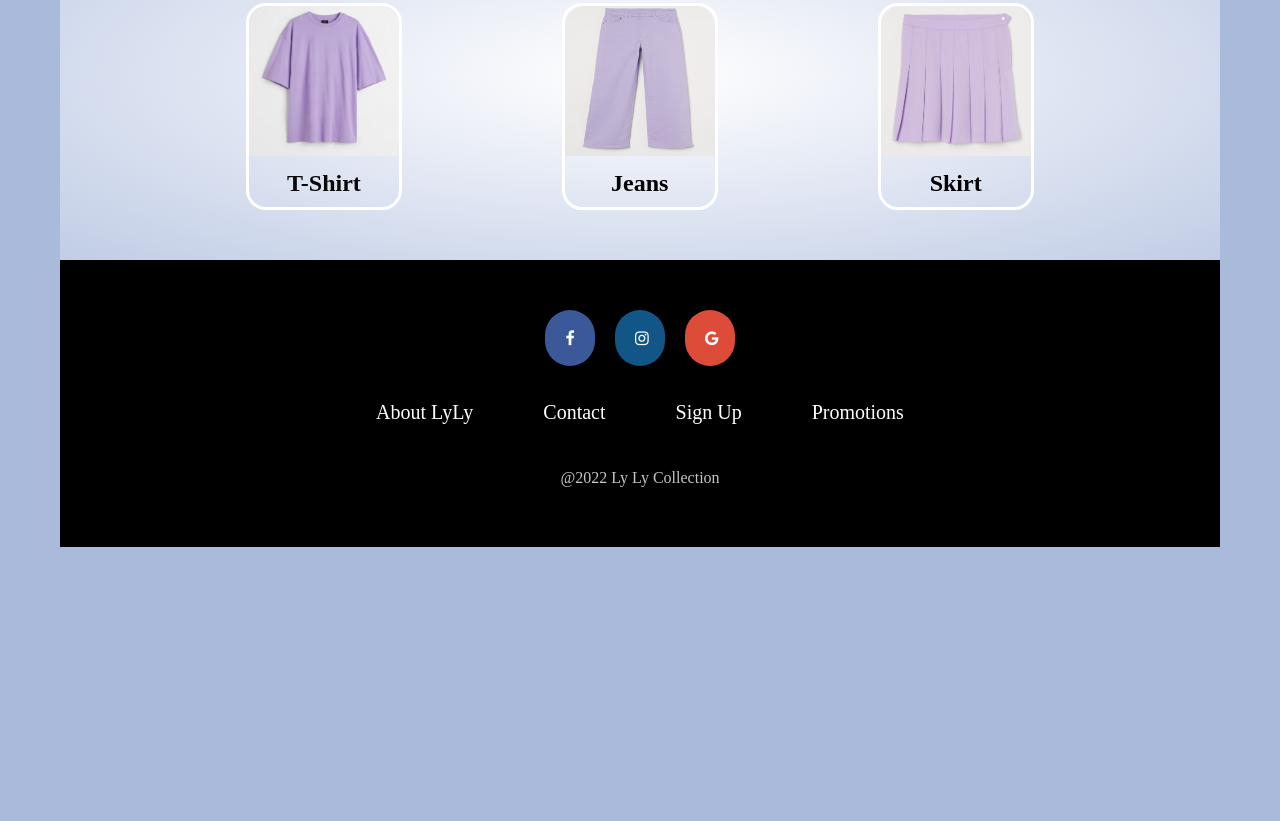
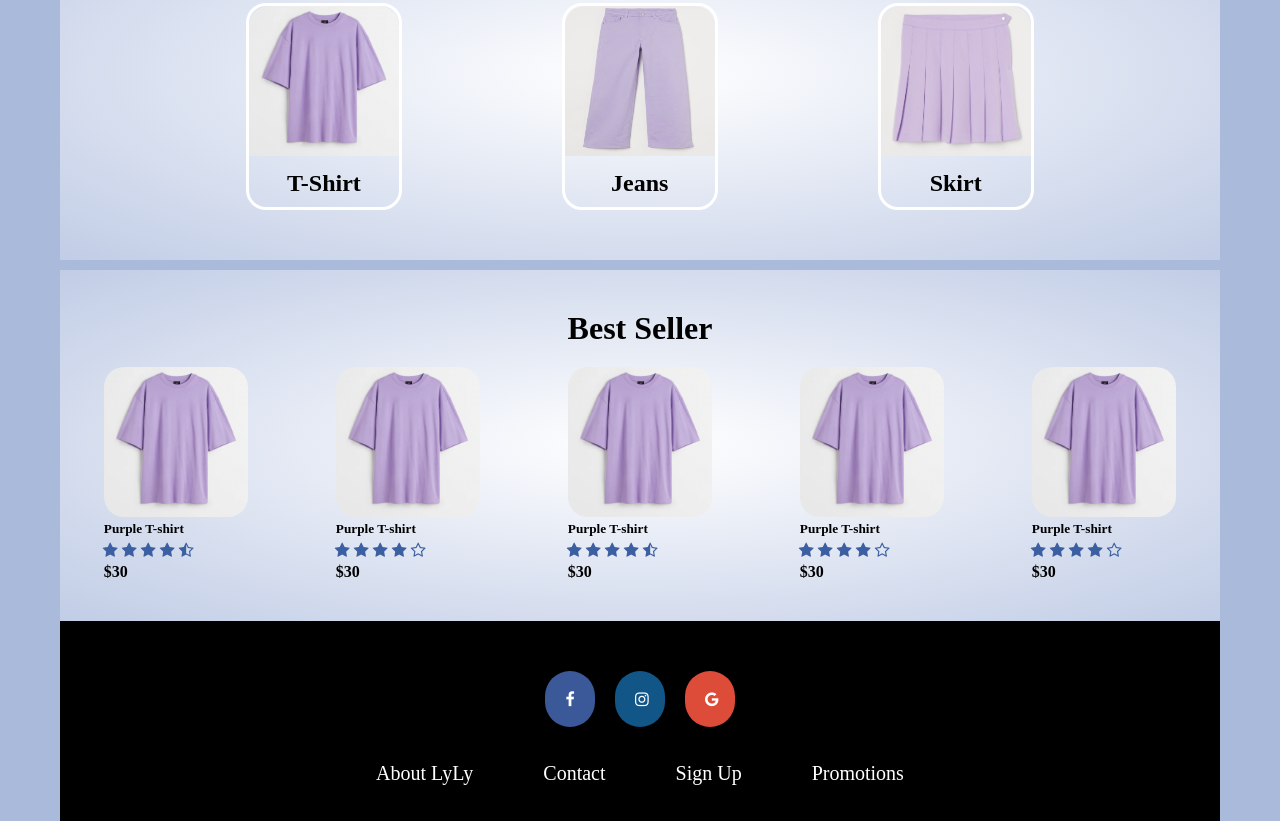
Before and after one commit to lehuuduyen/linhbraCV, a plain HTML site: page index.html in a window 1280 px wide. Shown: the part 607-1428 px from the top of the page. Before the commit the page ends 1154 px from the top, so only its background shows below. Drawn offline with Linux system fonts and the light colour scheme; files whose address does not match are found by name.

Commit message:
Add Best Seller section including picture and description

```diff
--- a/css/lylyStyle.css
+++ b/css/lylyStyle.css
@@ -405,3 +405,49 @@ a              /* No underline link + color */
     color: rgb(201, 195, 195);
     padding: 20px;
 }
+
+
+/* Best Seller */
+.pro-container
+{
+    margin: 10px 0px 0px 0px;
+    padding-top: 20px;
+    padding-bottom: 40px;
+    background: radial-gradient(#fff,rgb(193, 205, 230));
+}
+.pro-container h1
+{
+    text-align: center;
+    padding: 20px;
+}
+.pro-box
+{
+    display: flex;
+    align-items: center;
+    flex-wrap: wrap;
+    justify-content: space-around;
+}
+.pro-box img
+{
+    height: 150px;
+    border-radius: 20px;
+    transition: transform 0.5s;
+}
+.pro-box img:hover
+{
+    box-shadow: 2px 2px 30px rgba(0,0,0,0.2);
+    transform: translateY(-5px);
+}
+/* star */
+.star
+{
+    margin: 0;
+    text-indent: -3px;
+}
+.star .fa
+{
+    width: 5px;
+    margin: 5px;
+    padding: 0px;
+    color: rgb(59, 95, 161);
+}
--- a/index.html
+++ b/index.html
@@ -9,6 +9,7 @@
     <title> Lyly's shop | Welcome </title>
     <link rel="stylesheet" href="css/lylyStyle.css">
     <link rel="icon" href="Photo/Lyly_icon.jpg">
+    <link rel="stylesheet" href="https://cdnjs.cloudflare.com/ajax/libs/font-awesome/4.7.0/css/font-awesome.min.css">
     <link rel="stylesheet" href="https://cdnjs.cloudflare.com/ajax/libs/font-awesome/4.7.0/css/font-awesome.min.css">
     <link rel="stylesheet" href="https://cdnjs.cloudflare.com/ajax/libs/font-awesome/4.7.0/css/font-awesome.min.css">
 </head>
@@ -88,7 +89,7 @@
         </div>
         <!--header-->
 
-    <!-- Javascript Function for Button + Image -->
+        <!-- Javascript Function for Button + Image -->
         <script type="text/javascript">
             var counter = 1;
             setInterval(function () {
@@ -115,8 +116,7 @@
             <div class="row2">
                 <div class="col-4">
                     <a href="T-shirt.html"><img src="Photo/FeTuPurpleTshirt.png"></a>
-                    <a href="T-shirt.html">
-                        <h2>T-Shirt</h2>
+                    <h2>T-Shirt</h2>
                     </a>
                 </div>
                 <div class="col-4">
@@ -131,6 +131,79 @@
 
         </div>
         <!--FeProduct-->
+
+        <!-- Best Seller -->
+        <div class="pro-container">
+            <h1>Best Seller</h1>
+            <div class="pro-box">
+                    <div class="pro">
+                        <a href="#"><img src="Photo/FeTuPurpleTshirt.png"></a>
+                        <!-- Pro-Description -->
+                        <h5>Purple T-shirt</h5>
+                        <div class="star">
+                            <i class="fa fa-star"></i>
+                            <i class="fa fa-star"></i>
+                            <i class="fa fa-star"></i>
+                            <i class="fa fa-star"></i>
+                            <i class="fa fa-star-half-o"></i>
+                        </div>
+                        <h4>$30</h4>
+                    </div>
+                    <div class="pro">
+                        <a href="#"><img src="Photo/FeTuPurpleTshirt.png"></a>
+                        <!-- Pro-Description -->
+                        <h5>Purple T-shirt</h5>
+                        <div class="star">
+                            <i class="fa fa-star"></i>
+                            <i class="fa fa-star"></i>
+                            <i class="fa fa-star"></i>
+                            <i class="fa fa-star"></i>
+                            <i class="fa fa-star-o"></i>
+                        </div>
+                        <h4>$30</h4>
+                    </div>
+                    <div class="pro">
+                        <a href="#"><img src="Photo/FeTuPurpleTshirt.png"></a>
+                        <!-- Pro-Description -->
+                        <h5>Purple T-shirt</h5>
+                        <div class="star">
+                            <i class="fa fa-star"></i>
+                            <i class="fa fa-star"></i>
+                            <i class="fa fa-star"></i>
+                            <i class="fa fa-star"></i>
+                            <i class="fa fa-star-half-o"></i>
+                        </div>
+                        <h4>$30</h4>
+                    </div>
+                    <div class="pro">
+                        <a href="#"><img src="Photo/FeTuPurpleTshirt.png"></a>
+                        <!-- Pro-Description -->
+                        <h5>Purple T-shirt</h5>
+                        <div class="star">
+                            <i class="fa fa-star"></i>
+                            <i class="fa fa-star"></i>
+                            <i class="fa fa-star"></i>
+                            <i class="fa fa-star"></i>
+                            <i class="fa fa-star-o"></i>
+                        </div>
+                        <h4>$30</h4>
+                    </div>
+                    <div class="pro">
+                        <a href="#"><img src="Photo/FeTuPurpleTshirt.png"></a>
+                        <!-- Pro-Description -->
+                        <h5>Purple T-shirt</h5>
+                        <div class="star">
+                            <i class="fa fa-star"></i>
+                            <i class="fa fa-star"></i>
+                            <i class="fa fa-star"></i>
+                            <i class="fa fa-star"></i>
+                            <i class="fa fa-star-o"></i>
+                        </div>
+                        <h4>$30</h4>
+                    </div>
+                </div>
+        </div>
+
 
         <!--Footer-->
         <div class="footer">
```
Also changed, not shown: Photo/star-solid.svg (added), 2 other files.
